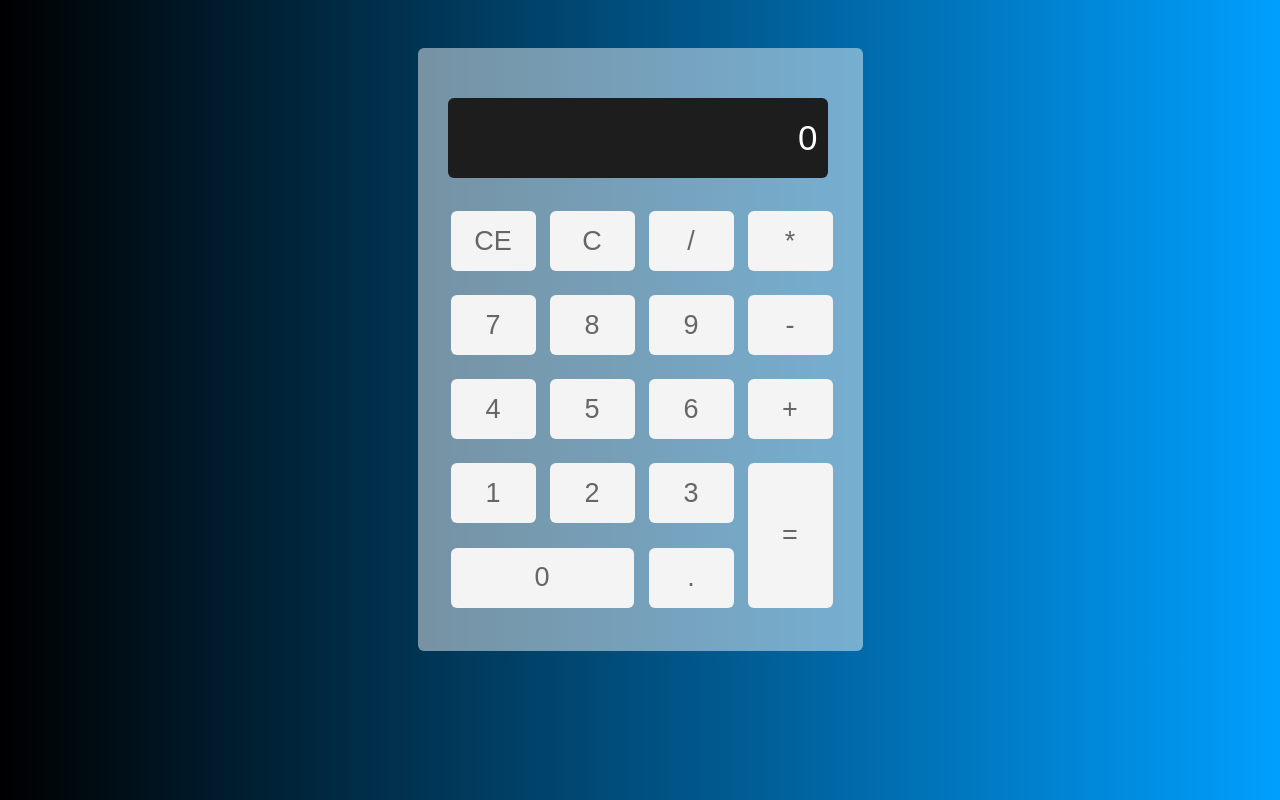
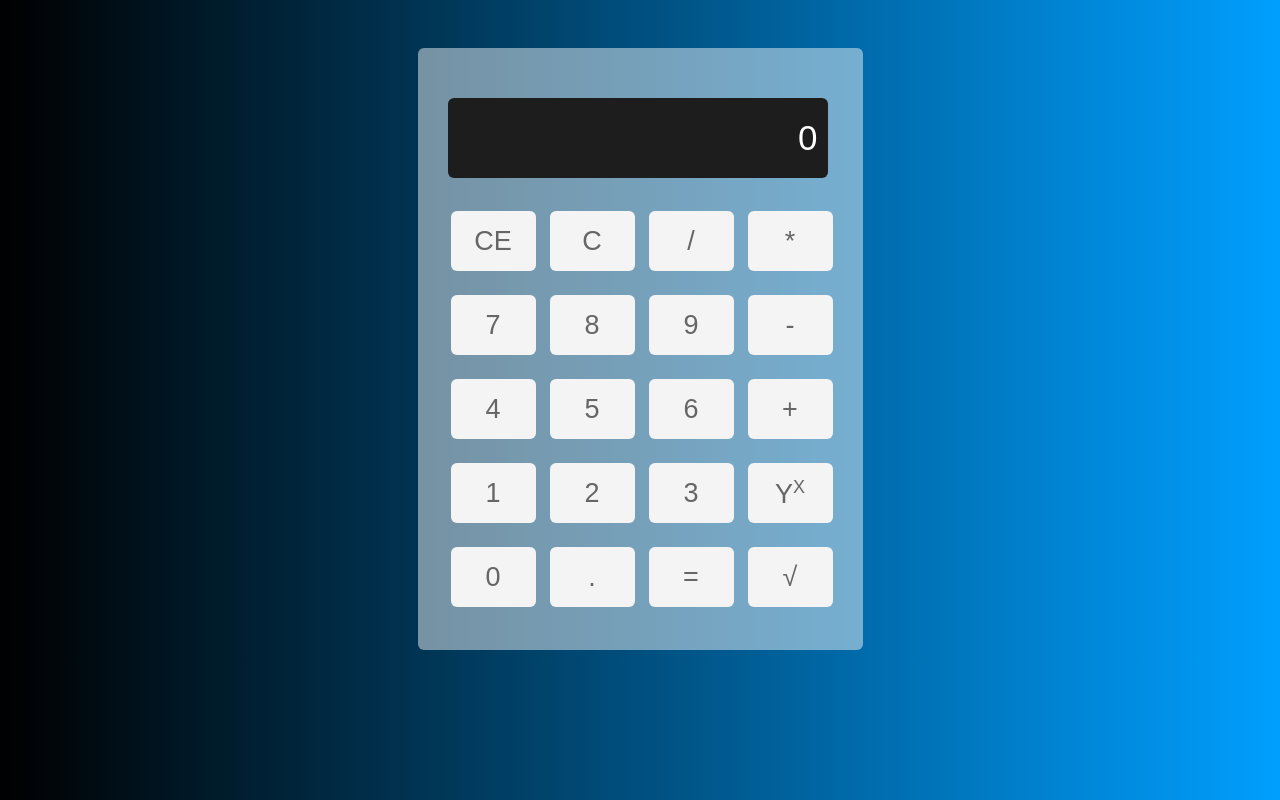
Before and after one commit to MVPmiami/Calculator, a plain HTML site: page calculator/index.html in a window 1280 px wide. Drawn offline with Linux system fonts and the light colour scheme.

Commit message:
feat: add buttons square and degree

```diff
--- a/calculator/index.html
+++ b/calculator/index.html
@@ -67,16 +67,22 @@
               <td>
                 <button type="button" class="number btn-hover-green btn">3</button>
               </td>
-              <td rowspan="2">
-                <button type="button" class="operator btn btn-equal btn-hover-orange" id="result">=</button>
+              <td rowspan="1">
+                <button type="button" class="operator btn btn-equal btn-hover-orange" id="result">y<sup>x</sup></button>
               </td>
             </tr>
             <tr class="calc-buttons-row">
-              <td colspan="2">
+              <td colspan="1">
                 <button type="button" class="number btn-hover-green btn btn-long">0</button>
               </td>
               <td>
                 <button type="button" class="btn  btn-hover-orange" id="decimal">.</button>
+              </td>
+              <td colspan="1">
+                <button type="button" class="operator btn btn-equal btn-hover-orange" id="result">=</button>
+              </td>
+              <td rowspan="1">
+                <button type="button" class="operator btn btn-equal btn-hover-orange" id="result">&radic;</button>
               </td>
             </tr>
           </table>
--- a/calculator/style.css
+++ b/calculator/style.css
@@ -57,11 +57,9 @@ body {
 .btn:active {
   transform: translateY(-1px);
 }
-.btn-long {
-  width: 183px;
-}
+
 .btn-equal {
-  height: 145px;
+  height: 60px;
 }
 input,
 button {
@@ -99,7 +97,7 @@ button {
     width: 64px;
   }
   .btn-long {
-    width: 140px;
+    width: 64px;
   }
 }
 @media screen and (max-width: 400px) {
@@ -116,3 +114,7 @@ button {
     width: 132px;
   }
 }
+
+td sup {
+  font-size: 18px;
+}
```
Also changed, not shown: calculator/script.js (line endings or trailing spaces).
